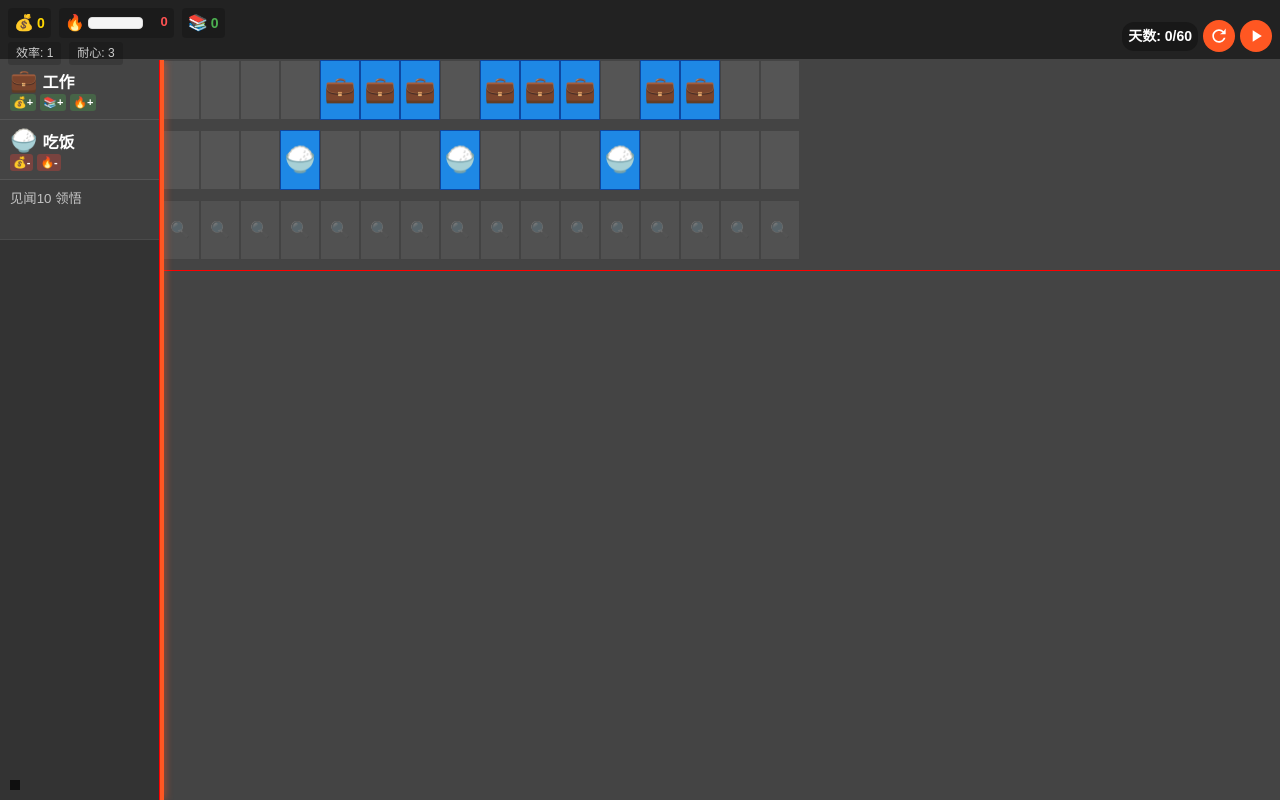
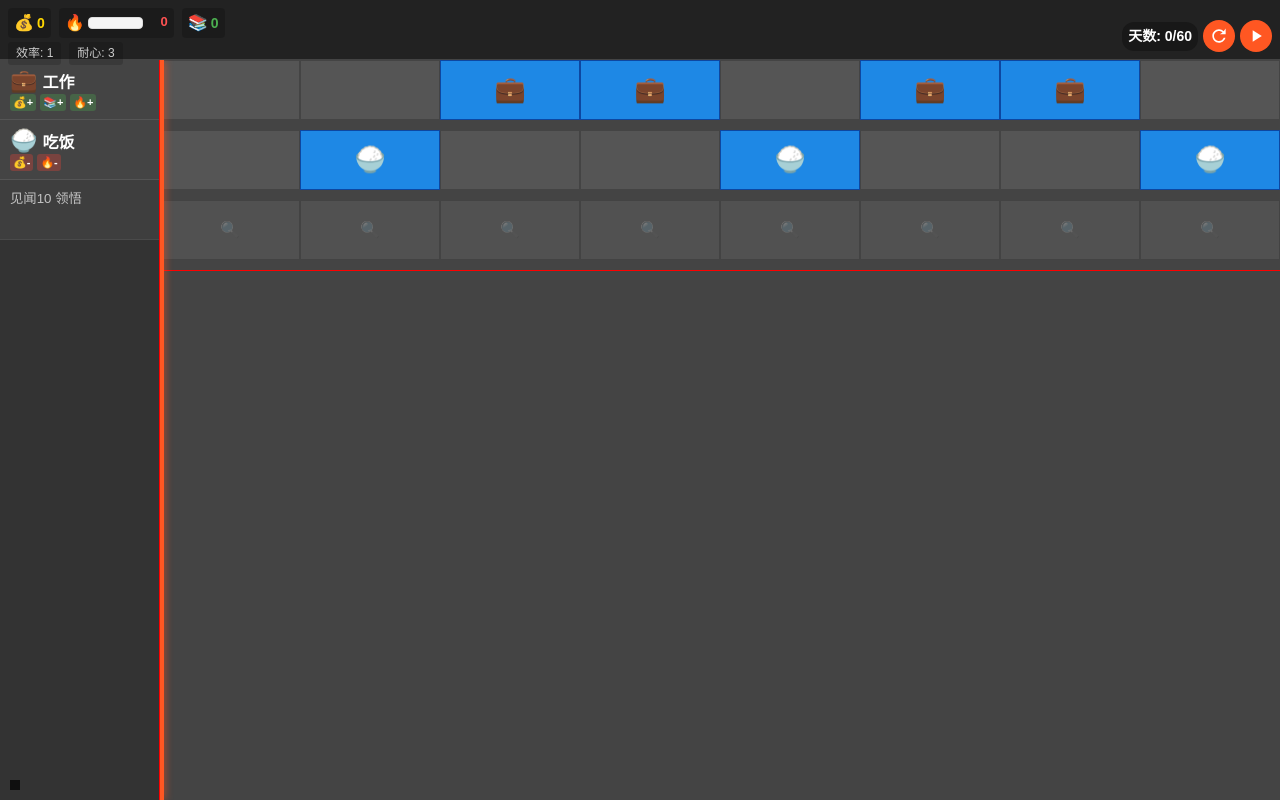
Before and after one commit to Drodd/lifeRythm, a plain HTML site: page index.html in a window 1280 px wide. Drawn offline with Linux system fonts and the light colour scheme.

Commit message:
Add files via upload

```diff
--- a/script.js
+++ b/script.js
@@ -25,7 +25,7 @@ document.addEventListener('DOMContentLoaded', () => {
     // 常量定义
     const BPM = 280;
     const PLAY_LIMIT = 60;
-    const GRID_COLUMNS = 16;
+    const GRID_COLUMNS = 8;
     const BEAT_DURATION = 60 / BPM; // 一拍的持续时间（秒）- 修正为60/BPM
     const ANIMATION_DURATION = BEAT_DURATION * GRID_COLUMNS; // 总动画时间
 
@@ -292,8 +292,8 @@ document.addEventListener('DOMContentLoaded', () => {
                 noteData[actionId] = {};
             }
 
-            // 为每个动作创建16列
-            for (let col = 0; col < 16; col++) {
+            // 为每个动作创建8列
+            for (let col = 0; col < GRID_COLUMNS; col++) {
                 const cell = document.createElement('div');
                 cell.className = 'grid-cell';
                 cell.setAttribute('data-action', actionId);
@@ -322,7 +322,7 @@ document.addEventListener('DOMContentLoaded', () => {
         }
 
         // 添加一个额外的空白行作为"+"按钮的对应物，确保两边高度一致
-        for (let col = 0; col < 16; col++) {
+        for (let col = 0; col < GRID_COLUMNS; col++) {
             const placeholderCell = document.createElement('div');
             placeholderCell.className = 'grid-cell placeholder-cell';
             placeholderCell.setAttribute('data-column', col);
@@ -1502,8 +1502,8 @@ document.addEventListener('DOMContentLoaded', () => {
 
     // 初始化预设音符
     function initPresetNotes() {
-        // 工作行动音符 - 第5、6、7列，第9、10、11列，第13、14列
-        const workColumns = [4, 5, 6, 8, 9, 10, 12, 13];
+        // 工作行动音符 - 适应8列布局
+        const workColumns = [2, 3, 5, 6];
         workColumns.forEach(col => {
             noteData['工作'][col] = true;
             // 更新UI
@@ -1520,8 +1520,8 @@ document.addEventListener('DOMContentLoaded', () => {
             }
         });
 
-        // 吃饭行动音符 - 第4列，第8列，第12列
-        const eatColumns = [3, 7, 11];
+        // 吃饭行动音符 - 适应8列布局
+        const eatColumns = [1, 4, 7];
         eatColumns.forEach(col => {
             noteData['吃饭'][col] = true;
             // 更新UI
--- a/styles.css
+++ b/styles.css
@@ -316,7 +316,7 @@ body {
 /* 网格容器样式 */
 #gridContainer {
     display: grid;
-    grid-template-columns: repeat(auto-fill, minmax(40px, 1fr)); /* 调整单元格宽度计算 */
+    grid-template-columns: repeat(8, 1fr); /* 从16列减少到8列 */
     gap: 0;
     padding: 0;
     margin: 0;
```
